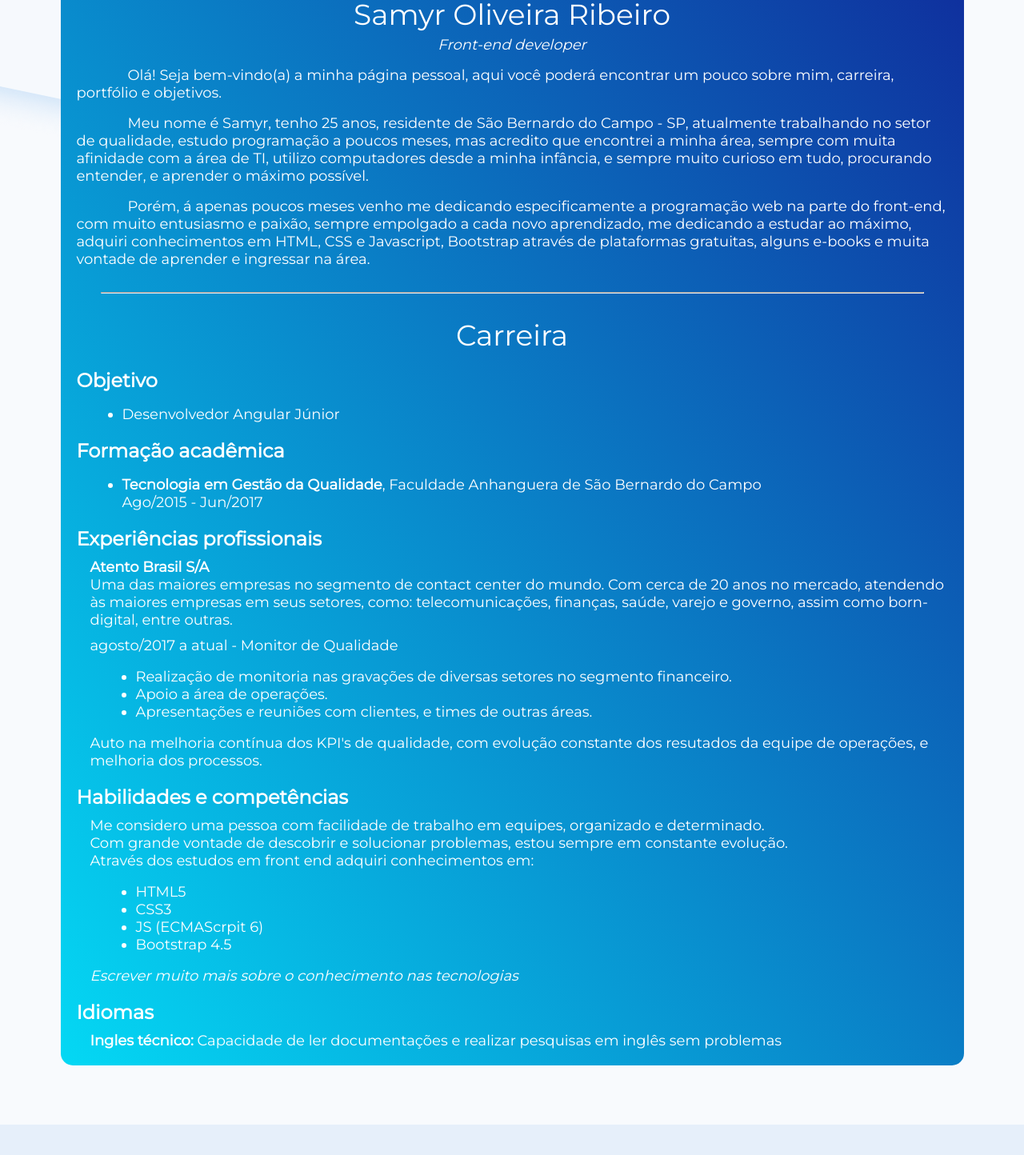
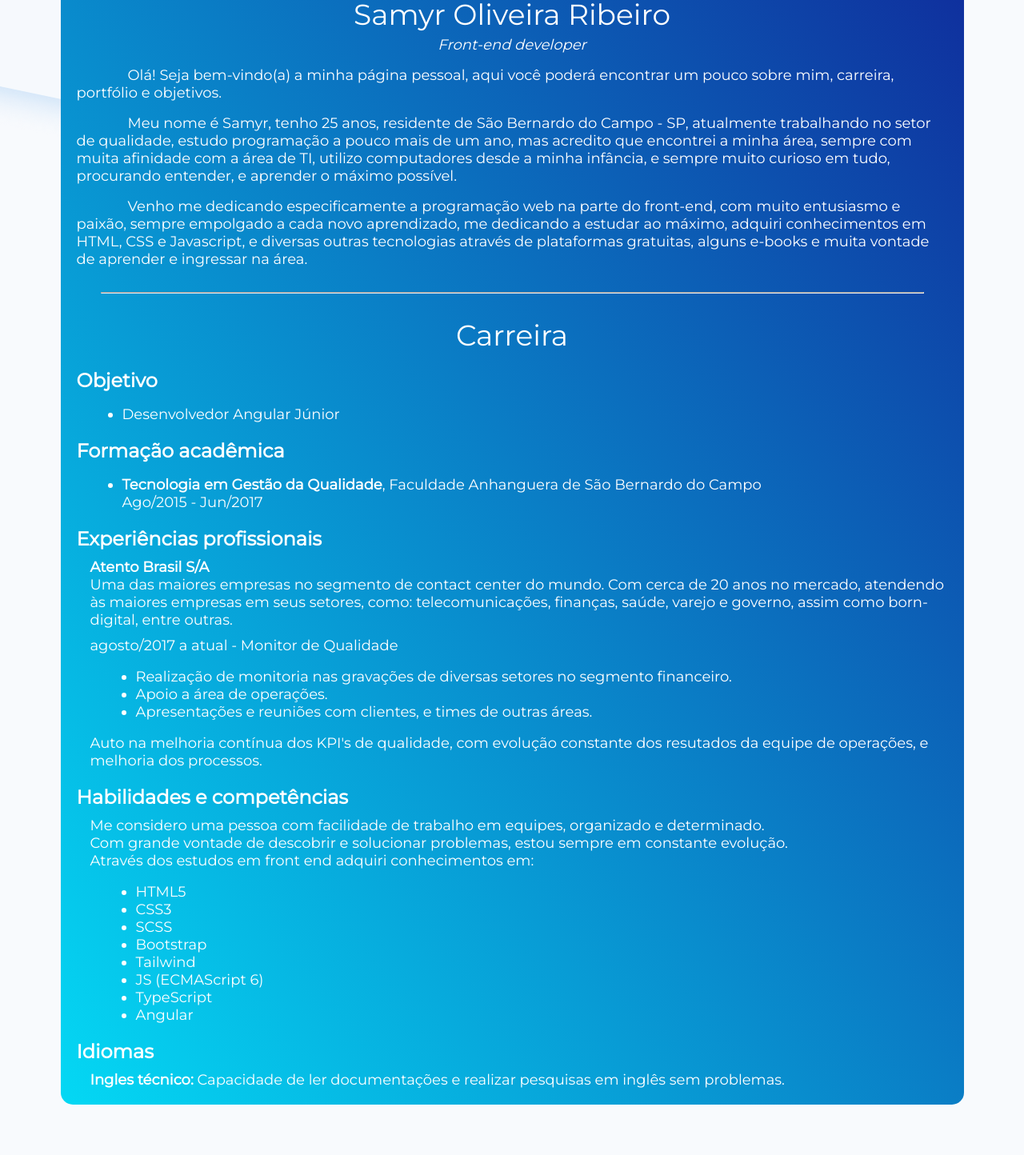
Before and after one commit to SamyrOR/personal-website, an Angular app: page /about-me in a window 1280 px wide. Shown: the part 420-1864 px from the top of the page at 80% size. Built offline with nearby package versions, Linux system fonts and the light colour scheme.

Commit message:
feat: about me update

```diff
--- a/src/app/about-me/about-me.component.html
+++ b/src/app/about-me/about-me.component.html
@@ -17,18 +17,18 @@
       <p>
         Meu nome é Samyr, tenho 25 anos, residente de São Bernardo do Campo -
         SP, atualmente trabalhando no setor de qualidade, estudo programação a
-        poucos meses, mas acredito que encontrei a minha área, sempre com muita
-        afinidade com a área de TI, utilizo computadores desde a minha infância,
-        e sempre muito curioso em tudo, procurando entender, e aprender o máximo
-        possível.
+        pouco mais de um ano, mas acredito que encontrei a minha área, sempre
+        com muita afinidade com a área de TI, utilizo computadores desde a minha
+        infância, e sempre muito curioso em tudo, procurando entender, e
+        aprender o máximo possível.
       </p>
       <p>
-        Porém, á apenas poucos meses venho me dedicando especificamente a
-        programação web na parte do front-end, com muito entusiasmo e paixão,
-        sempre empolgado a cada novo aprendizado, me dedicando a estudar ao
-        máximo, adquiri conhecimentos em HTML, CSS e Javascript, Bootstrap
-        através de plataformas gratuitas, alguns e-books e muita vontade de
-        aprender e ingressar na área.
+        Venho me dedicando especificamente a programação web na parte do
+        front-end, com muito entusiasmo e paixão, sempre empolgado a cada novo
+        aprendizado, me dedicando a estudar ao máximo, adquiri conhecimentos em
+        HTML, CSS e Javascript, e diversas outras tecnologias através de
+        plataformas gratuitas, alguns e-books e muita vontade de aprender e
+        ingressar na área.
       </p>
     </div>
     <div class="career">
@@ -95,17 +95,20 @@
           <ul>
             <li>HTML5</li>
             <li>CSS3</li>
-            <li>JS (ECMAScrpit 6)</li>
-            <li>Bootstrap 4.5</li>
+            <li>SCSS</li>
+            <li>Bootstrap</li>
+            <li>Tailwind</li>
+            <li>JS (ECMAScript 6)</li>
+            <li>TypeScript</li>
+            <li>Angular</li>
           </ul>
-          <i>Escrever muito mais sobre o conhecimento nas tecnologias</i>
         </div>
       </section>
       <section class="career__section">
         <h4 class="career__subtitle">Idiomas</h4>
         <p class="career__text">
           <strong> Ingles técnico:</strong> Capacidade de ler documentações e
-          realizar pesquisas em inglês sem problemas
+          realizar pesquisas em inglês sem problemas.
         </p>
       </section>
     </div>
```
